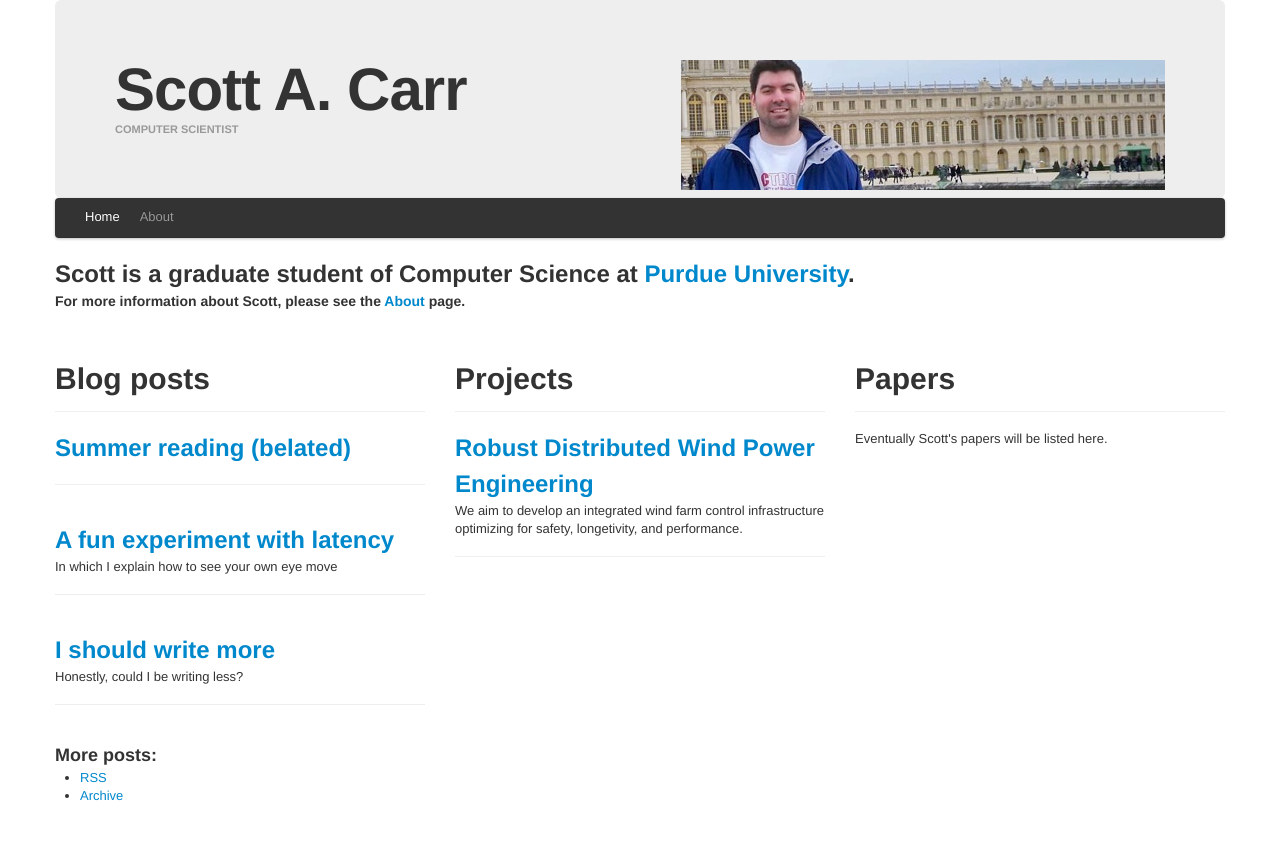
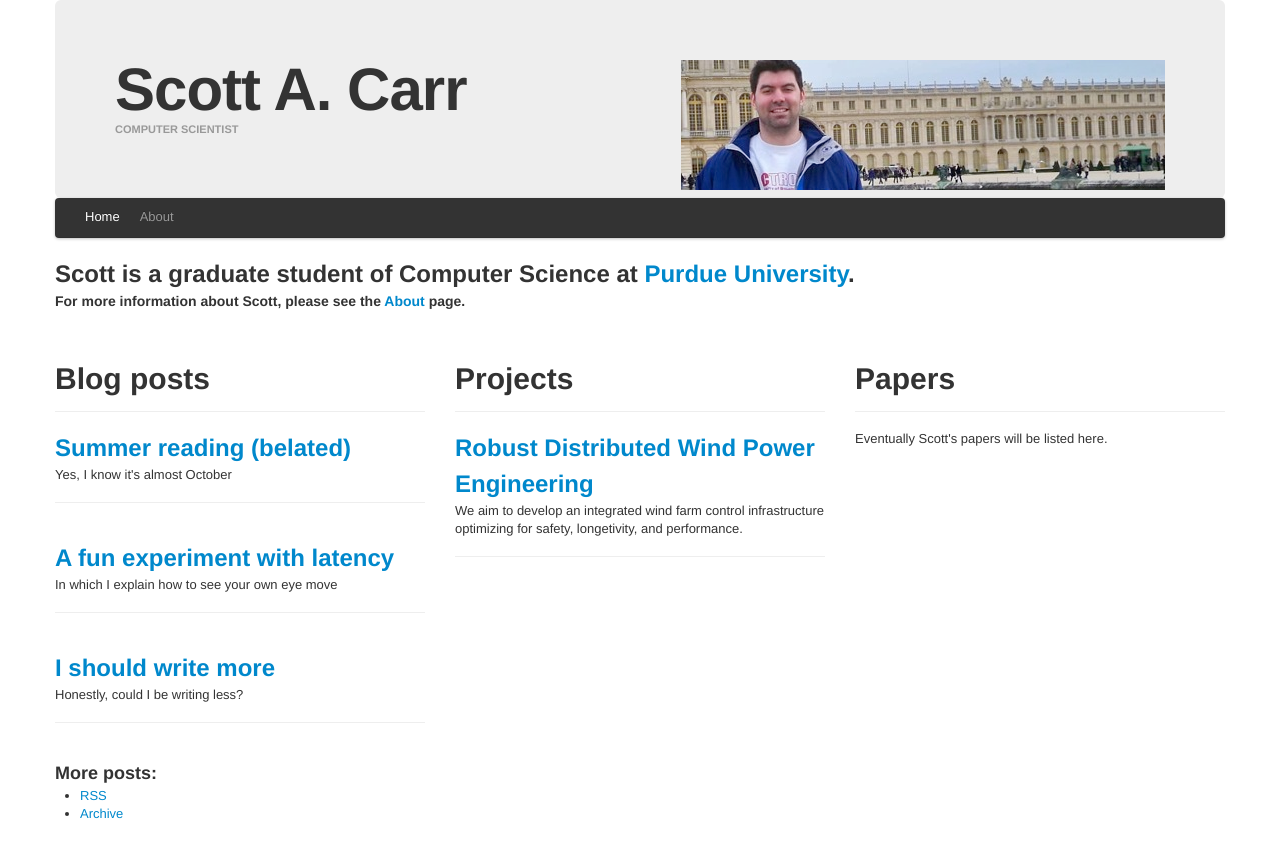
Before and after one commit to scottcarr/scottcarr.github.com, a Jekyll site: the page built from index.html, in a window 1280 px wide. Shown: the top 858 px of the page. Built offline with Jekyll 4.4.1, drawn with Linux system fonts in a browser that asks for light colours.

Commit message:
add reading post

```diff
--- a/_posts/2013-9-26-summer-reading.md
+++ b/_posts/2013-9-26-summer-reading.md
@@ -2,7 +2,7 @@
 published: true
 layout: post
 title: Summer reading (belated)
-summary:
+summary: Yes, I know it's almost October
 ---
 
 My summer reading list in no particular order:
```
